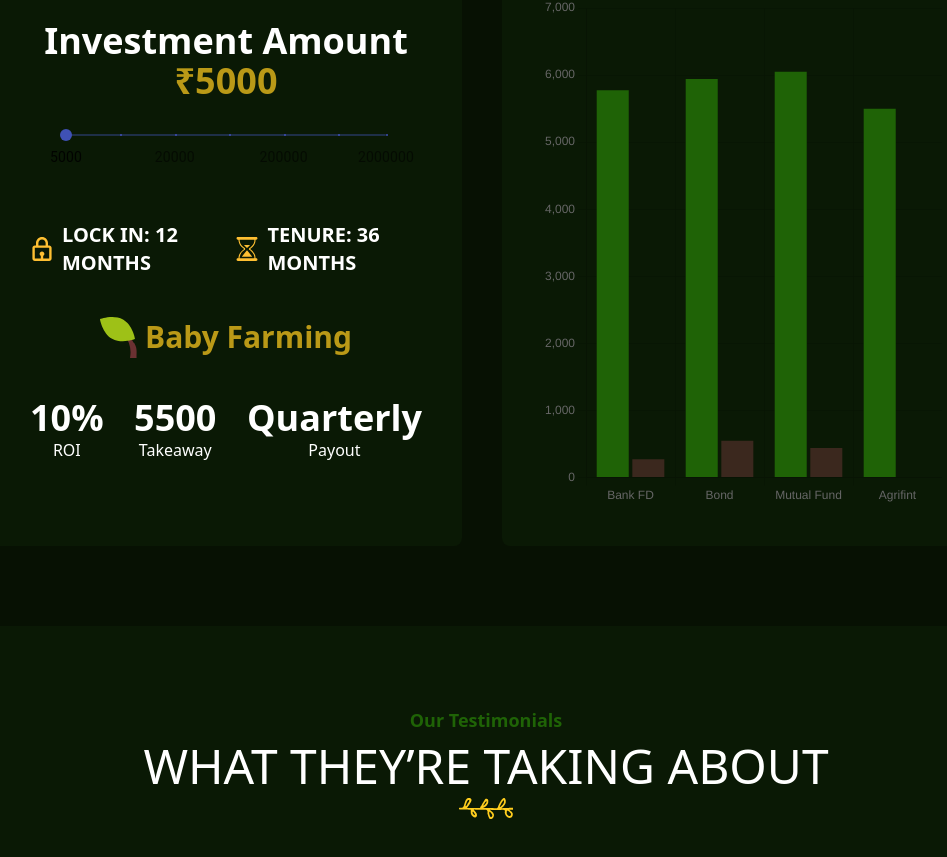
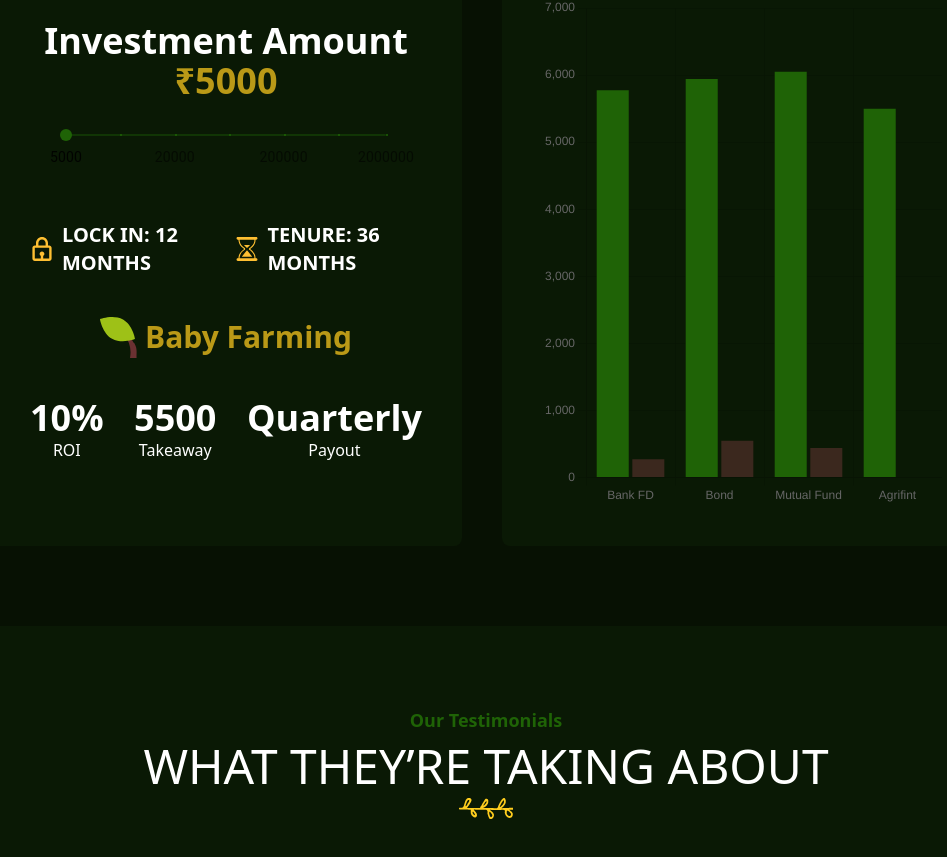
Before and after one commit to Tamdupagal/agri-fint, a Next.js app: page / in a window 1280 px wide. Shown: the part 4425-5282 px from the top of the page, without its empty margins (154-1101 px from the left). Built offline with nearby package versions, Linux system fonts and the light colour scheme.

Commit message:
commit check

```diff
--- a/components/HomePages/Calculator.js
+++ b/components/HomePages/Calculator.js
@@ -115,8 +115,8 @@
         <h2 className="text-3xl lg:text-4xl font-bold h-20 text-center">
           Investment Amount <span className="text-yellow">₹{amount}</span>
         </h2>
-        <div className="h-20 text-white">
-          <Box display="flex" flexDirection="column" className="">
+        <div className="h-20 ">
+          <Box display="flex" flexDirection="column" sx={{ color: "#fff" }}>
             <Slider
               style={{ width: "320px", height: "20px", fontSize: "26px" }}
               min={0}
@@ -126,7 +126,7 @@
               marks={customMarks}
               onChange={changeValue}
               getAriaValueText={getText}
-              className="text-white slider-white"
+              className=" slider-white text-darkBg MuiSlider-markLabels"
               color="primary"
             />
           </Box>
--- a/styles/globals.css
+++ b/styles/globals.css
@@ -118,10 +118,13 @@
 }
 
 .slider-white{
-  color:white;
+  color: #1F6306 !important;;
 
 }
 
+.MuiSlider-markActive{
+  color:#ffffff!important;
+}
 
 /* Banner */
 .banner-slide {
```
